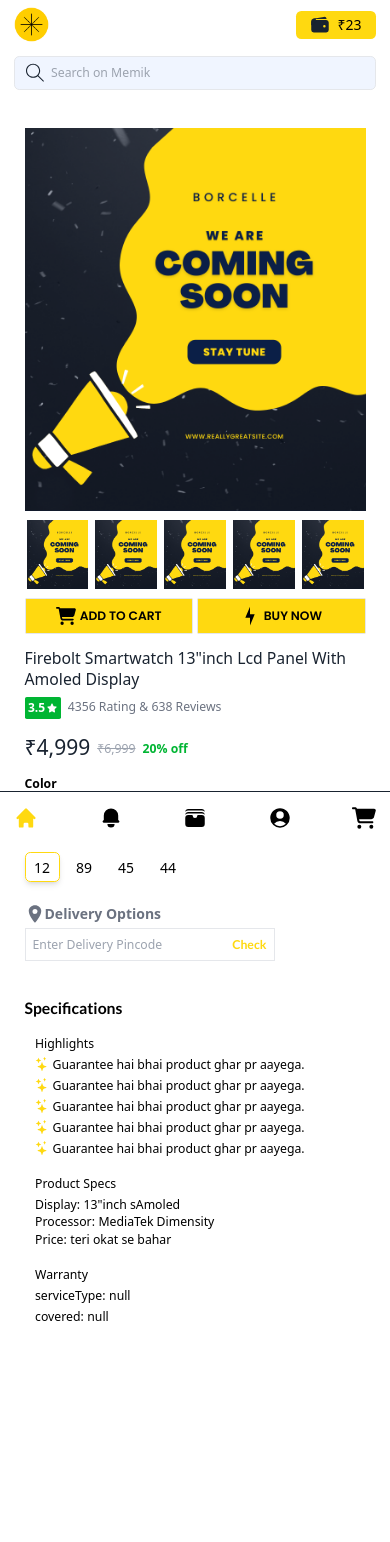
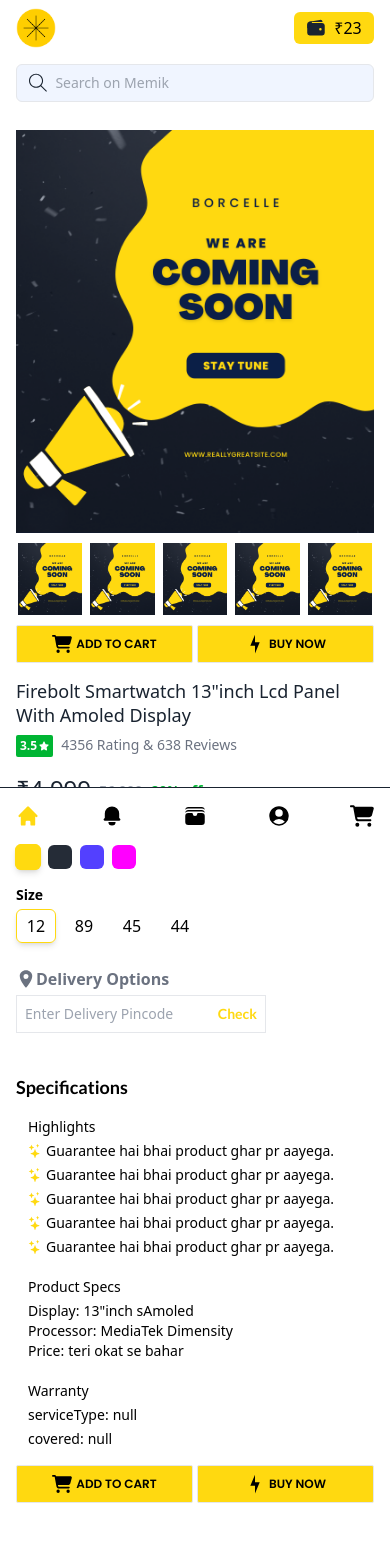
Before and after one commit to mo-amir-code/karteca-frontend, a Next.js app: page /product/435 in a window 390 px wide. Shown: the top 1542 px of the page. Before the commit the page ends 1410 px from the top, so only its background shows below. Built offline with nearby package versions, Linux system fonts and the light colour scheme.

Commit message:
mini changes in product details page

```diff
--- a/src/app/globals.css
+++ b/src/app/globals.css
@@ -4,11 +4,11 @@
 @tailwind components;
 @tailwind utilities;
 
-@media (max-width: 768px) {
+/* @media (max-width: 768px) {
   :root {
-    font-size: 14px; /* Change root font size to 10px under 768px */
+    font-size: 14px;
   }
-}
+} */
 
 @layer utilities {
   .smooth_transition {
--- a/src/components/buttons/ProductButton.tsx
+++ b/src/components/buttons/ProductButton.tsx
@@ -14,7 +14,7 @@
   return (
     <button
       onClick={() => btnAction()}
-      className="flex items-center gap-1 justify-center w-full smooth_transition md:hover:shadow-md bg-primary-color font-poppins border rounded-sm py-2 font-bold max-md:text-sm max-md:font-semibold"
+      className="flex items-center gap-1 justify-center w-full smooth_transition md:hover:shadow-md bg-primary-color font-poppins border rounded-sm py-2 font-bold max-md:text-xs max-md:font-semibold"
     >
       {(() => {
         switch (icon) {
--- a/src/sections/productDetails/Hero.tsx
+++ b/src/sections/productDetails/Hero.tsx
@@ -6,7 +6,7 @@
 const Hero = () => {
 
   return (
-    <div className="flex bg-white max-[900px]:flex-col box-border p-3 gap-4">
+    <div className="flex bg-white max-[900px]:flex-col box-border p-3 max-md:px-0 gap-4">
       <div className="w-[700px] max-[900px]:w-full rounded-lg space-y-2 box-border">
         <Images />
         <ProductActionButton />
@@ -18,7 +18,7 @@
   );
 };
 
-const ProductActionButton = () => {
+export const ProductActionButton = () => {
 
   const handleBuyNow = () => {};
 
--- a/src/sections/productDetails/ProductSpecifications.tsx
+++ b/src/sections/productDetails/ProductSpecifications.tsx
@@ -2,14 +2,16 @@
 import Highlights from "@/components/productDetails/Highlights";
 import Warranty from "./Warranty";
 import Specifications from "./Specifications";
+import { ProductActionButton } from "./Hero";
 
 const ProductSpecifications = () => {
   return (
-    <div className="flex bg-white p-3">
+    <div className="flex bg-white p-3 max-md:px-0">
       <div className="flex-grow">
         <h2 className="text-lg font-semibold font-lato">Specifications</h2>
         <div className="py-3 space-y-3">
             <SpecsWrapper />
+            <ProductActionButton />
         </div>
       </div>
       <div className="w-[400px] max-[900px]:hidden bg-red-500 h-8"></div>
```
